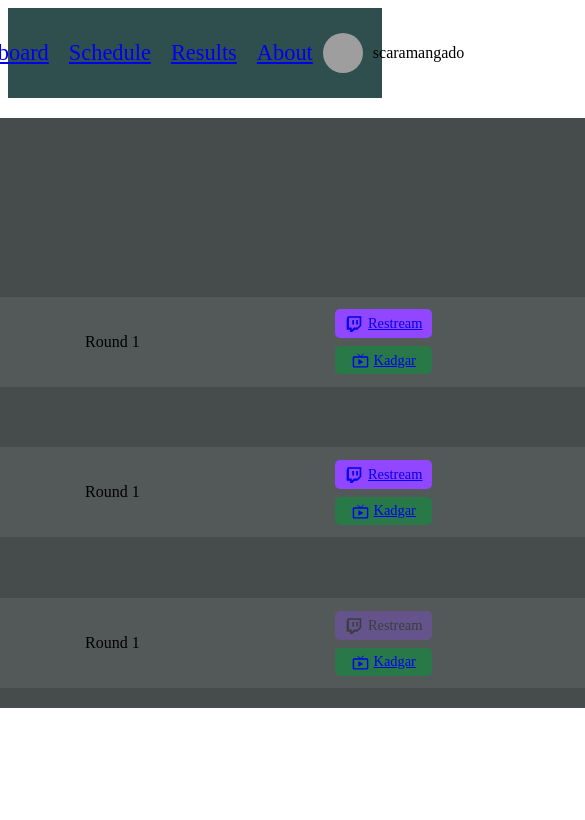
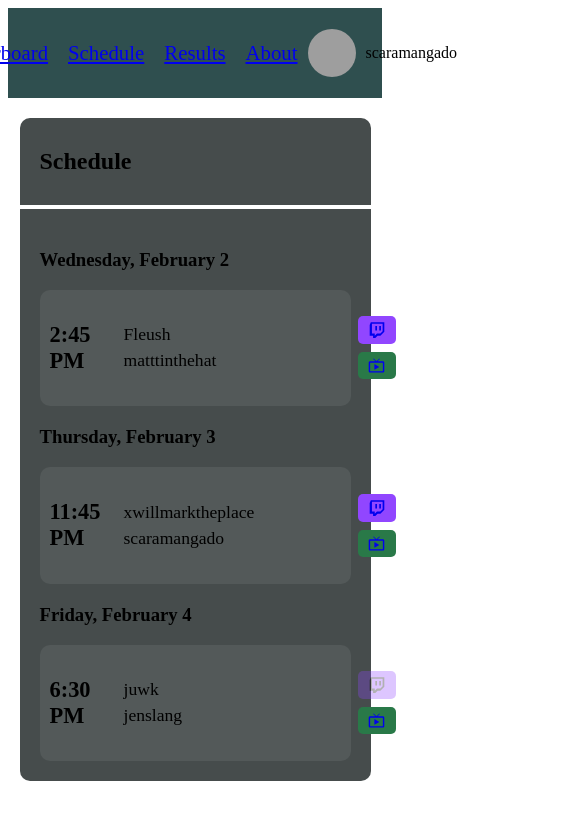
Before and after one commit to xwmtp/bingo-tournament-website, a React (Create React App) app: page /#/schedule in a window 390 px wide. Shown: the top 820 px of the page, 585 px wide, since content can reach past the window. Built offline with nearby package versions, Linux system fonts and the light colour scheme; grey boxes are pictures that could not be loaded; the HTML template or start-up script is replaced by a standard one.

Commit message:
Mobile friendly styles

```diff
--- a/src/GlobalStyle.ts
+++ b/src/GlobalStyle.ts
@@ -11,6 +11,13 @@ export const Colors = {
 
 export type ColorName = keyof typeof Colors;
 
+export const ScreenWidths = {
+  phone: 480,
+  tablet: 768,
+} as const;
+
+export type ScreenWidth = keyof typeof ScreenWidths;
+
 export const GlobalStyle = createGlobalStyle`
   * {
     margin: 0;
@@ -21,6 +28,10 @@ export const GlobalStyle = createGlobalStyle`
   html {
     height: 100%;
     overflow-y: scroll;
+    font-size: 100%;
+    @media (max-width: ${ScreenWidths["phone"]}px) {
+      font-size: 55%;
+    }
   }
 
   body {
--- a/src/components/Container.tsx
+++ b/src/components/Container.tsx
@@ -1,16 +1,40 @@
 import styled from "styled-components";
 import { Colors } from "../GlobalStyle";
+import React from "react";
 
 interface Props {
-  width?: number;
+  title?: string;
+  $width?: number;
 }
 
-export const Container: React.FC<Props> = ({ width, children }) => {
-  const StyledContainer = styled.div`
-    width: ${width || 1000}px;
-    background-color: ${Colors.mediumGray};
-    padding: 20px;
-  `;
+export const Container: React.FC<Props> = ({ title, children }) => {
+  return (
+    <StyledContainer>
+      {title && (
+        <StyledHeader>
+          <h2>{title}</h2>
+        </StyledHeader>
+      )}
 
-  return <StyledContainer>{children}</StyledContainer>;
+      <StyledContent>{children}</StyledContent>
+    </StyledContainer>
+  );
 };
+
+const StyledContainer = styled.div<Props>`
+  width: ${({ $width }) => $width || 1000}px;
+  max-width: 90vw;
+`;
+
+const StyledHeader = styled.div`
+  background-color: ${Colors.mediumGray};
+  padding: 10px 20px;
+  margin-bottom: 4px;
+  border-radius: 10px 10px 0 0;
+`;
+
+const StyledContent = styled.div`
+  background-color: ${Colors.mediumGray};
+  padding: 20px;
+  border-radius: 0 0 10px 10px;
+`;
--- /dev/null
+++ b/src/components/divs/DesktopOnly.tsx
@@ -0,0 +1,15 @@
+import styled from "styled-components";
+import React from "react";
+import { ScreenWidths } from "../../GlobalStyle";
+
+export const DesktopOnly: React.FC<{
+  className?: string;
+}> = ({ className, children }) => {
+  return <DesktopOnlySpan className={className}>{children}</DesktopOnlySpan>;
+};
+
+const DesktopOnlySpan = styled.span`
+  @media (max-width: ${ScreenWidths["tablet"]}px) {
+    display: none;
+  }
+`;
--- a/src/components/forms/Button.tsx
+++ b/src/components/forms/Button.tsx
@@ -8,32 +8,36 @@ export interface ButtonProps extends ButtonLayoutProps {
 }
 
 export interface ButtonLayoutProps {
-  color?: ColorName;
+  $color?: ColorName;
   disabled?: boolean;
 }
 
 export const Button: React.FC<ButtonProps> = ({
-  color,
   disabled,
   onClick,
   href,
   children,
+  $color,
 }) => {
   let StyledButton = DefaultButton;
   if (disabled) {
     StyledButton = DisabledButton;
   }
   return (
-    <StyledButton color={color} onClick={onClick} href={href} target={"_blank"}>
+    <StyledButton
+      $color={$color}
+      onClick={onClick}
+      href={href}
+      target={"_blank"}
+    >
       {children}
     </StyledButton>
   );
 };
 
 const DefaultButton = styled.a<ButtonLayoutProps>`
-  background-color: ${(props) => {
-    console.log(props.color);
-    return props.color ? Colors[props.color] : "black";
+  background-color: ${({ $color }) => {
+    return $color ? Colors[$color] : "black";
   }};
   border: none;
   display: flex;
--- a/src/components/header/Nav.tsx
+++ b/src/components/header/Nav.tsx
@@ -17,6 +17,6 @@ const Navigation = styled.nav`
 `;
 
 const Link = styled(NavLink)`
-  padding: 0px 10px;
-  font-size: 1.4rem;
+  padding: 0 10px;
+  font-size: 1.3rem;
 `;
--- a/src/components/header/RaceTimeUser.tsx
+++ b/src/components/header/RaceTimeUser.tsx
@@ -1,4 +1,5 @@
 import styled from "styled-components";
+import React from "react";
 
 const user = {
   name: "scaramangado",
@@ -9,7 +10,7 @@ const user = {
 export const RaceTimeUser: React.FC = () => {
   return (
     <UserDiv>
-      <UserAvatar src={user.avatar}></UserAvatar>
+      <UserAvatar src={user.avatar} />
       <p>{user.name}</p>
     </UserDiv>
   );
@@ -22,7 +23,7 @@ const UserDiv = styled.div`
 `;
 
 const UserAvatar = styled.img`
-  --size: 40px;
+  --size: 3rem;
   width: var(--size);
   height: var(--size);
   border-radius: 50px;
--- a/src/components/schedule/MatchBlock.tsx
+++ b/src/components/schedule/MatchBlock.tsx
@@ -5,6 +5,7 @@ import { DateTime } from "luxon";
 import { UrlButton } from "../forms/UrlButton";
 import { MdOutlineLiveTv } from "react-icons/md";
 import { IoLogoTwitch } from "react-icons/io";
+import { DesktopOnly } from "../divs/DesktopOnly";
 
 interface Props {
   match: ScheduledMatch;
@@ -28,7 +29,7 @@ export const MatchBlock: React.FC<Props> = ({ match }) => {
 
       <StreamButtons>
         <UrlButton
-          color={"twitchPurple"}
+          $color={"twitchPurple"}
           url={
             match.restreamChannel &&
             "https://www.twitch.tv/" + match.restreamChannel
@@ -37,17 +38,17 @@ export const MatchBlock: React.FC<Props> = ({ match }) => {
           <IconDiv>
             <IoLogoTwitch size={18} />
           </IconDiv>
-          Restream
+          <ButtonText>Restream</ButtonText>
         </UrlButton>
         <ButtonDiv>
           <UrlButton
-            color={"leafGreen"}
+            $color={"leafGreen"}
             url={`https://kadgar.net/live/${match.entrant1}/${match.entrant2}`}
           >
             <IconDiv>
               <MdOutlineLiveTv size={17} />
             </IconDiv>
-            Kadgar
+            <ButtonText>Kadgar</ButtonText>
           </UrlButton>
         </ButtonDiv>
       </StreamButtons>
@@ -57,8 +58,9 @@ export const MatchBlock: React.FC<Props> = ({ match }) => {
 
 const Match = styled.div`
   display: flex;
-  flex-direction: row;
+  flex-flow: row;
   align-items: center;
+  justify-content: space-around;
   background-color: #535959;
   border-radius: 10px;
   padding: 10px 0;
@@ -66,10 +68,10 @@ const Match = styled.div`
 `;
 
 const Entrants = styled.div`
-  min-width: 250px;
+  min-width: 14rem;
 
   p {
-    font-size: 18px;
+    font-size: 1.1rem;
     margin: 5px 0;
   }
 `;
@@ -78,21 +80,21 @@ const StartTime = styled.div`
   display: flex;
   flex-direction: row;
   justify-content: center;
-  min-width: 120px;
-  width: fit-content;
   margin: 0 10px;
-  font-size: 22px;
+  min-width: 4rem;
+  font-size: 1.4rem;
   font-weight: 600;
 `;
 
-const Round = styled.div`
-  min-width: 250px;
+const Round = styled(DesktopOnly)`
+  min-width: 120px;
 `;
 
 const StreamButtons = styled.div`
   display: flex;
   flex-direction: column;
   justify-content: center;
+  margin: 0 10px;
 `;
 
 const ButtonDiv = styled.div`
@@ -102,10 +104,12 @@ const ButtonDiv = styled.div`
   flex-grow: 1;
 `;
 
+const ButtonText = styled(DesktopOnly)`
+  margin-left: 5px;
+`;
+
 const IconDiv = styled.div`
   display: flex;
   flex-direction: row;
   align-items: center;
-  margin-top: 1px;
-  margin-right: 5px;
 `;
--- a/src/pages/SchedulePage.tsx
+++ b/src/pages/SchedulePage.tsx
@@ -38,11 +38,8 @@ export const SchedulePage: React.FC = () => {
   );
 
   return (
-    <Container width={1000}>
+    <Container title={"Schedule"}>
       <div>
-        <h1>Schedule</h1>
-        <p>Here comes the schedule</p>
-
         {Object.keys(matchesByDate).map((formattedDate) => {
           return (
             <MatchesByDate key={formattedDate}>
```
